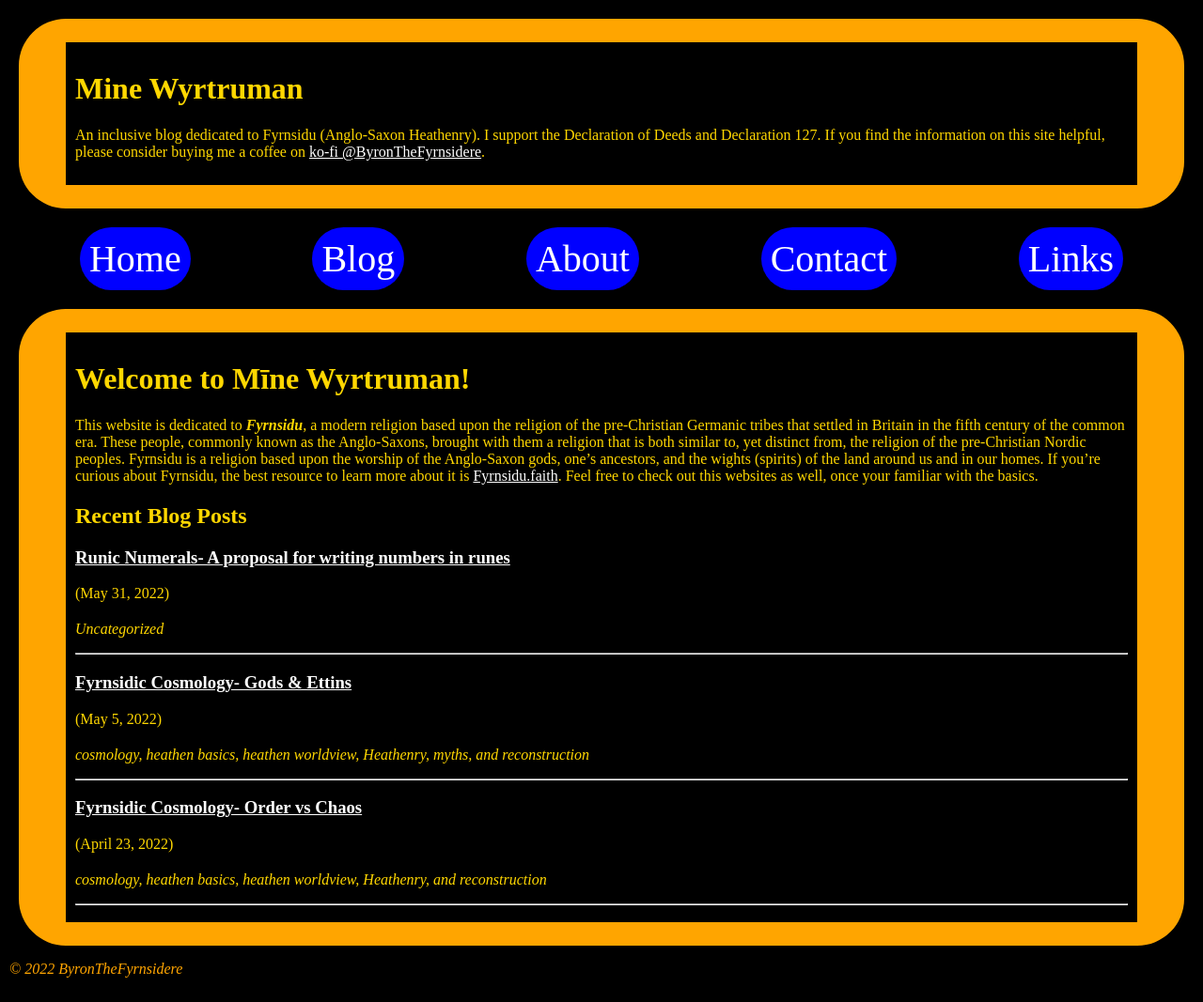
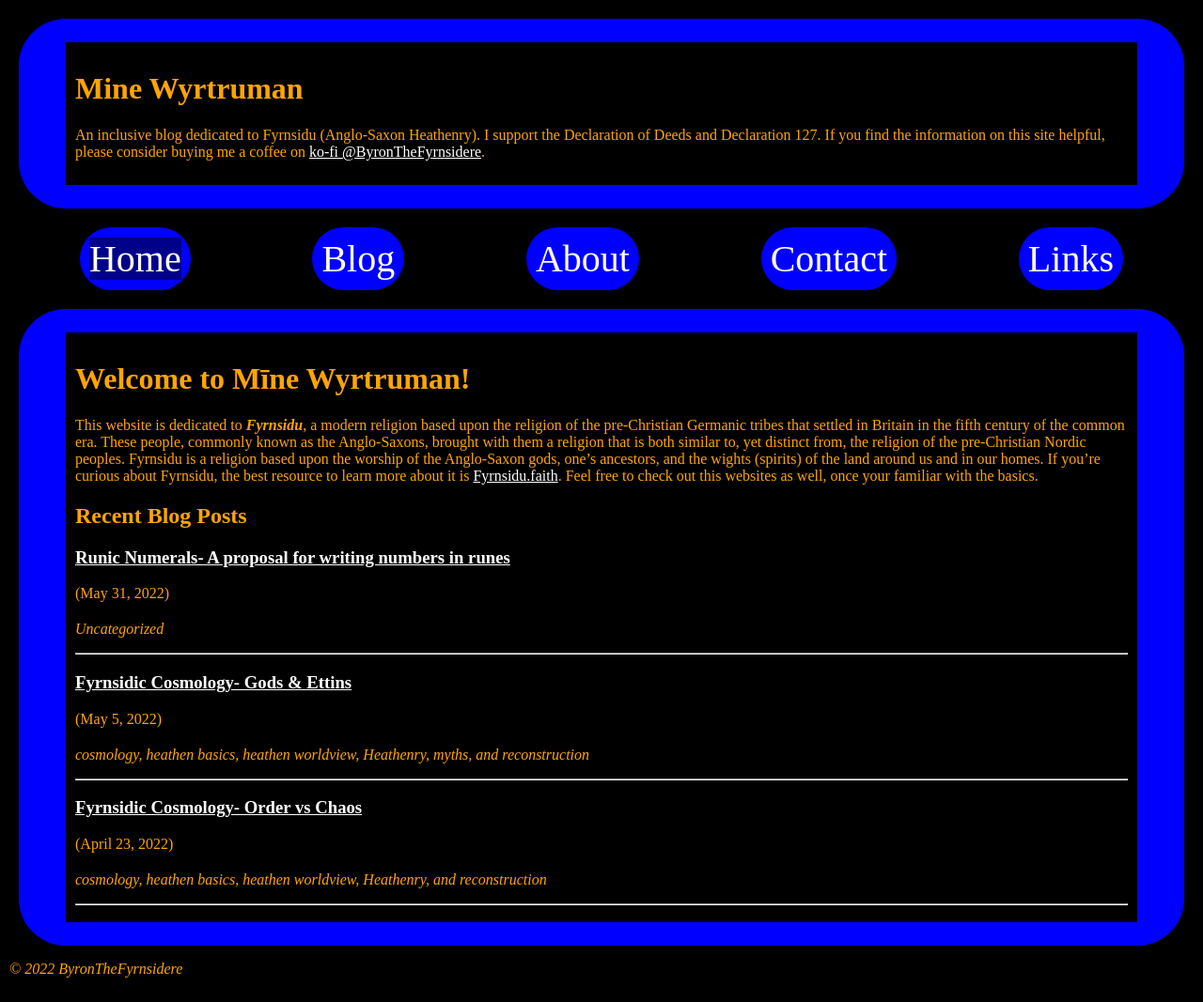
Before and after one commit to byronpendason/byronpendason.github.io, a Jekyll site: the page built from index.md, in a window 1280 px wide. Shown: the whole page at 94% size. Built offline with Jekyll 4.4.1, drawn with Linux system fonts in a browser that asks for light colours; our own code applies the rules of GitHub Pages for plain Markdown files; comment, search, counter and statistics services are not loaded.

Commit message:
Update default.html

```diff
--- a/_layouts/default.html
+++ b/_layouts/default.html
@@ -10,36 +10,15 @@
         margin: 0px;
         padding: 10px;
       }
-      #header {
-        background-image: url("/media/cropped-tree-sunset-2.jpg");
-        background-size: cover;
-        background-position: center;
-        margin: 0px;
-        padding: 10px;
-        background-color: black;
-        color: white;
-        width: 100%;
-        height: 300px;
-        text-align: justify;
-      }
-      #header h1 {
-        text-align: center;
-      }
-      #header img {
-        float: left;
-        width: 25%;
-        padding: 5px;
-      }
       #header-text a {
         color: white;
       }
       #header-text {
         margin: 10px;
         padding: 10px;
-        color: gold;
         border-style: solid;
         border-width: 25px 50px;
-        border-color: orange;
+        border-color: blue;
         border-radius: 50px;
       }
       nav ul {
@@ -65,19 +44,18 @@
       nav ul li a:hover {
         text-decoration: underline;
       }
-      .active {
+      nav ul li .active {
         text-decoration: none;
         color: white;
-
+        background-color: darkblue;
       }
       #content {
         margin: 10px;
         padding: 10px;
-        color: gold;
         border-radius: 50px;
         border-style: solid;
         border-width: 25px 50px;
-        border-color: orange;
+        border-color: blue;
       }
       #content a {
         color: white;
```
